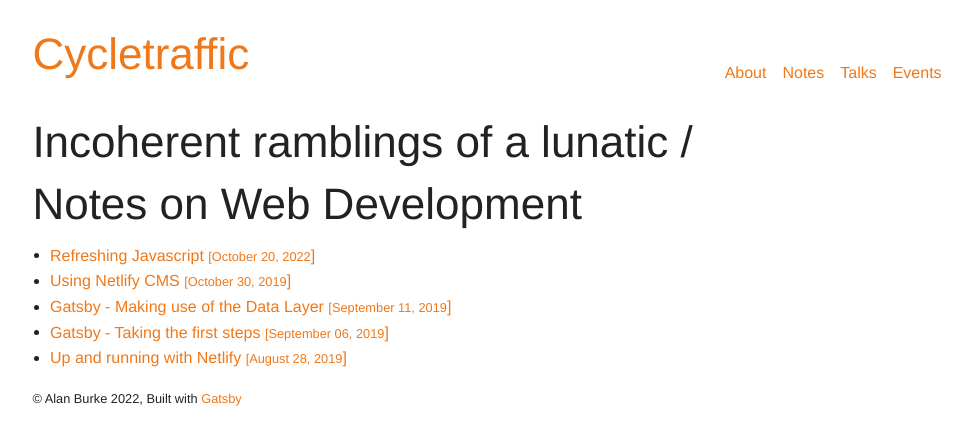
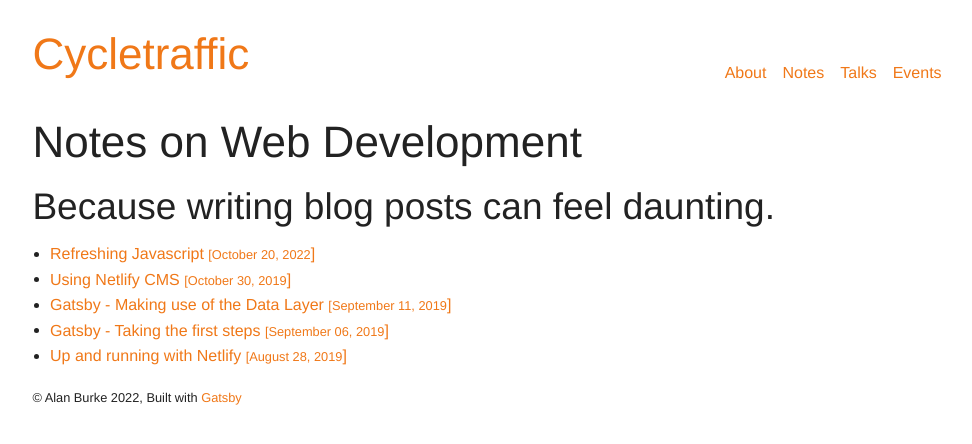
Before and after one commit to alanburke/cycletraffic-gatsby, a Gatsby site: page /notes in a window 1280 px wide. Shown: the whole page, without its empty margins (145-1117 px from the left). Built offline with nearby package versions, Linux system fonts and the light colour scheme; Gatsby itself is replaced by a stand-in of ours.

Commit message:
Adjust title on Notes page

```diff
--- a/src/pages/notes.js
+++ b/src/pages/notes.js
@@ -18,7 +18,8 @@ const IndexPage = ({
   return (
     <Layout>
     <SEO title="Alan Burke, Website Developer" />
-      <h1>Incoherent ramblings of a lunatic / <br/> Notes on Web Development</h1>
+      <h1>Notes on Web Development</h1>
+	<h2>Because writing blog posts can feel daunting.</h2>
       <ul>
         {Posts}
       </ul>
```
